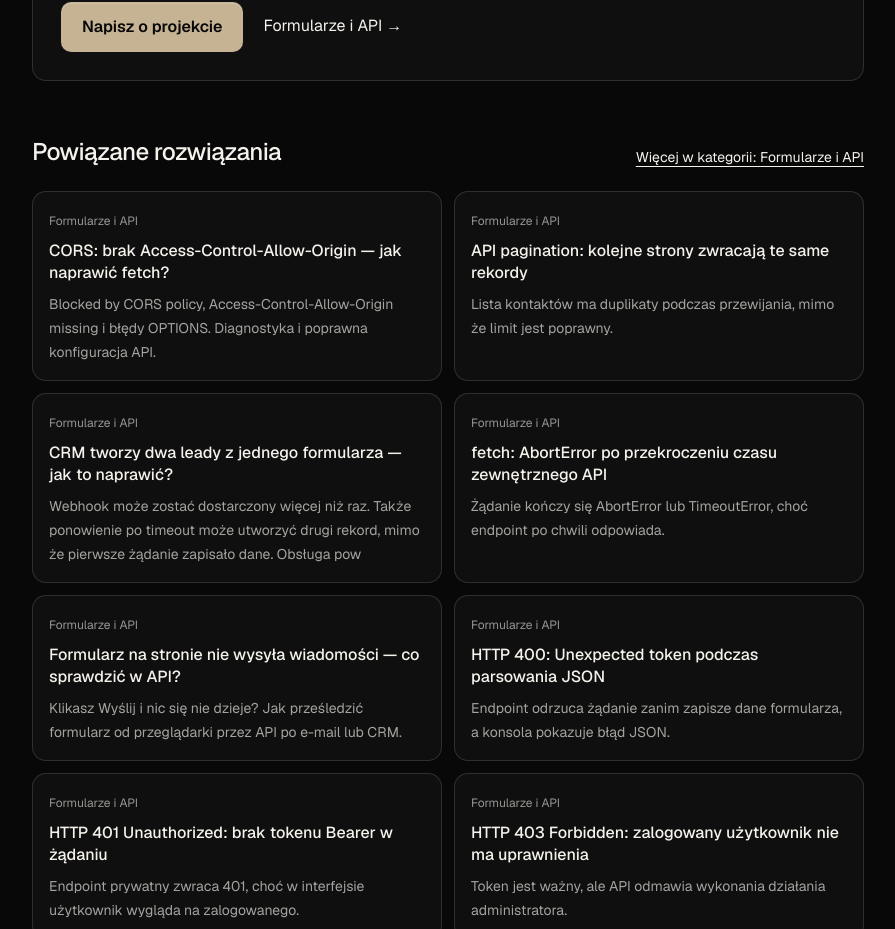
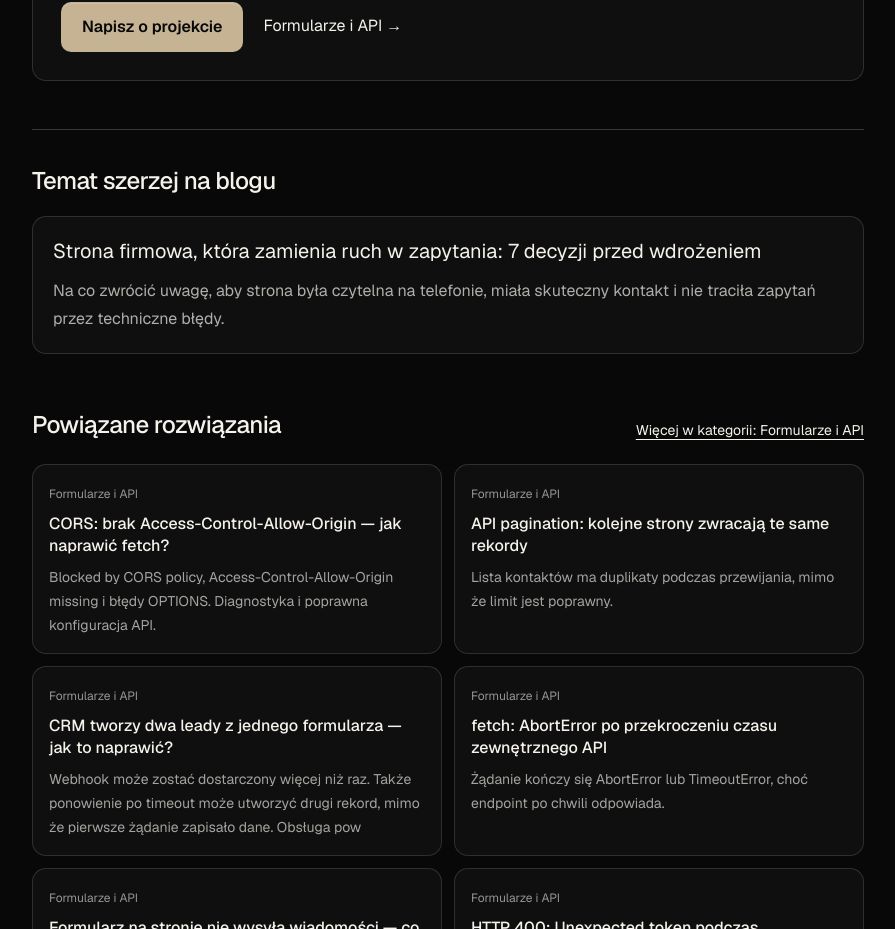
Before and after one commit to ft4k696bk6-prog/kacper-portfolio, a Next.js app: page /poradniki/api-cors-preflight-options-fails in a window 1280 px wide. Shown: the part 1880-2809 px from the top of the page, without its empty margins (192-1087 px from the left). Built offline with nearby package versions, Linux system fonts and the light colour scheme; no server answers.

Commit message:
seo(blog): contextual reverse links from matching PL/EN troubleshooting guides to blog topics

```diff
--- a/src/app/poradniki/[slug]/page.tsx
+++ b/src/app/poradniki/[slug]/page.tsx
@@ -7,6 +7,7 @@ import { allGuides, getGuide, guideCategory, getCategory, getRelatedGuides, getG
 import { serviceMetadata } from "@/lib/seo";
 import { getEnglishGuide } from "@/lib/guide-i18n";
 import { VatComparison } from "@/components/VatComparison";
+import {blogPostsForGuideCategory} from "@/content/blog";
 
 type Props = { params: Promise<{ slug: string }> };
 export const dynamicParams = true;
@@ -36,6 +37,7 @@ export default async function GuidePage({params}: Props) {
   const currentCategory = guideCategory(guide);
   const nearbyCategories = getGuideCounts().filter(item => item.slug !== currentCategory && item.count > 0).sort((a,b)=>b.count-a.count).slice(0,5);
   const relatedGuides = getRelatedGuides(slug, 10);
+  const connectedBlogPosts=blogPostsForGuideCategory(currentCategory,1);
   const url = `https://bernecki.dev/poradniki/${slug}`;
   const data = {"@context":"https://schema.org", "@graph":[
     {"@type":"Article", "@id":`${url}#article`, headline:guide.title, description:guide.description, articleSection:("category" in guide ? guide.category : getCategory(guideCategory(guide))?.label), mainEntityOfPage:url, inLanguage:"pl-PL", isAccessibleForFree:true, author:isAuto ? {"@type":"Organization",name:"bernecki.dev",url:"https://bernecki.dev/"} : {"@type":"Person", "@id":"https://bernecki.dev/#person", name:"Kacper Bernecki", url:"https://bernecki.dev/"}, image: screenshots.length ? `https://bernecki.dev${screenshots[0].src}` : "https://bernecki.dev/opengraph-image"},
@@ -65,6 +67,12 @@ export default async function GuidePage({params}: Props) {
       {"sources" in guide && guide.sources && <aside className="surface-card mt-12 rounded-xl border border-white/15 p-5"><h2 className="text-lg">Dokumentacja i źródła</h2><ul className="mt-3 space-y-2">{guide.sources.map((source)=><li key={source.url}><a className="text-sm text-[var(--brand-accent)] underline underline-offset-4" href={source.url} target="_blank" rel="noopener noreferrer">{source.label}</a></li>)}</ul></aside>}
     </article>
     <aside className="surface-card mt-14 rounded-2xl border border-white/30 bg-[var(--brand-black)] p-7"><h2 className="text-2xl">Przełóżmy to na Twoją firmę.</h2><p className="mt-4 leading-7 text-white/70">Opisz swój cel, obecne rozwiązanie i termin. Ustalimy, czego potrzebujesz na start.</p><div className="mt-6 flex flex-wrap gap-5"><a href={`mailto:kacper@bernecki.dev?subject=${encodeURIComponent(guide.title)}`} className="rounded-lg brand-action px-5 py-3 text-black">Napisz o projekcie</a><Link href={guide.service} className="py-3 text-white">{guide.serviceLabel} →</Link></div></aside>
+    {connectedBlogPosts.length>0&&<nav aria-label="Temat szerzej na blogu" className="mt-12 border-t border-white/20 pt-9">
+      <h2 className="text-2xl">Temat szerzej na blogu</h2>
+      {connectedBlogPosts.map(post=><Link key={post.slug} href={`/blog/${post.slug}`} className="surface-card mt-5 block rounded-xl border border-white/15 p-5 transition-colors hover:border-white/50">
+        <p className="text-xl text-white">{post.pl.title}</p><p className="mt-3 leading-7 text-white/70">{post.pl.excerpt}</p>
+      </Link>)}
+    </nav>}
     <nav aria-label="Powiązane poradniki" className="mt-14">
       <div className="flex flex-wrap items-end justify-between gap-4">
         <h2 className="text-2xl">Powiązane rozwiązania</h2>
```
